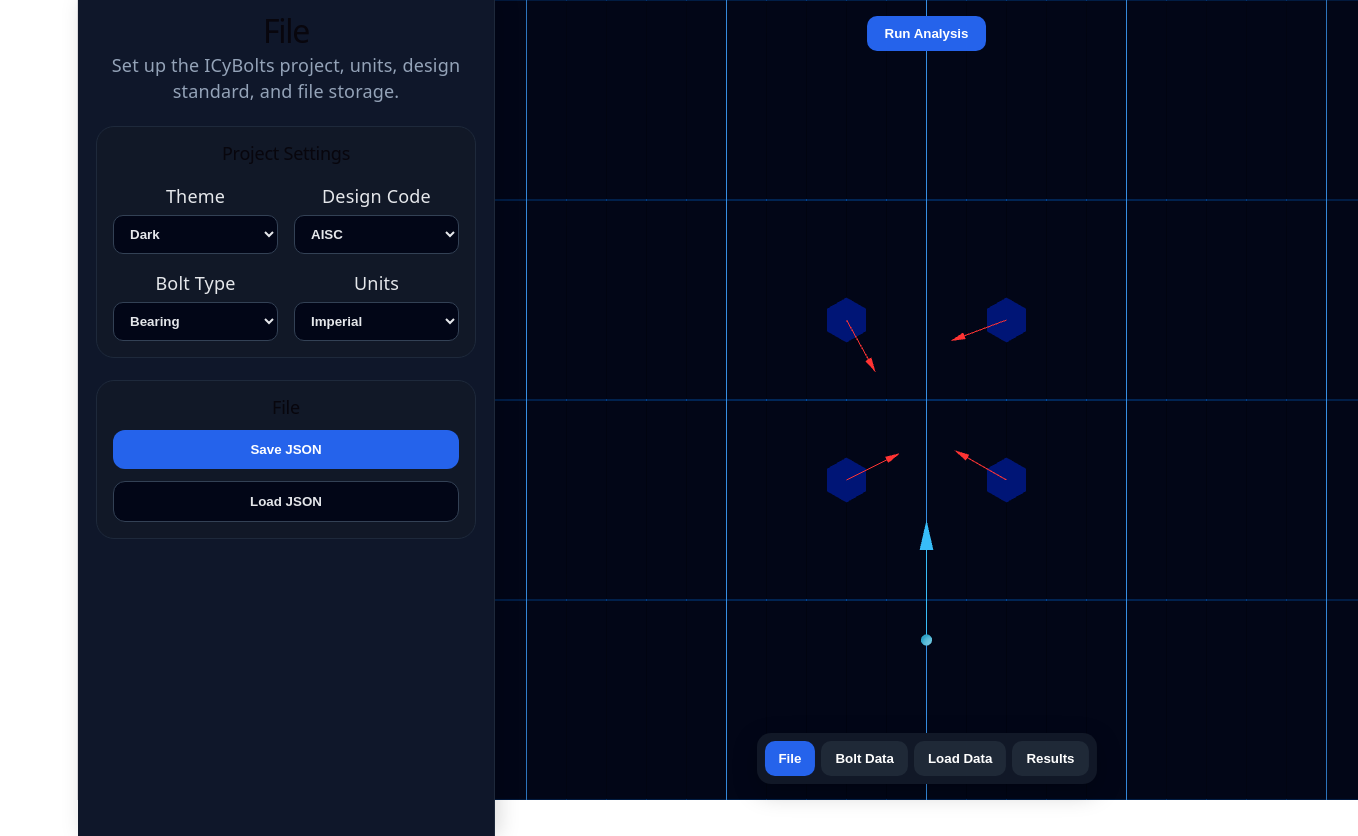
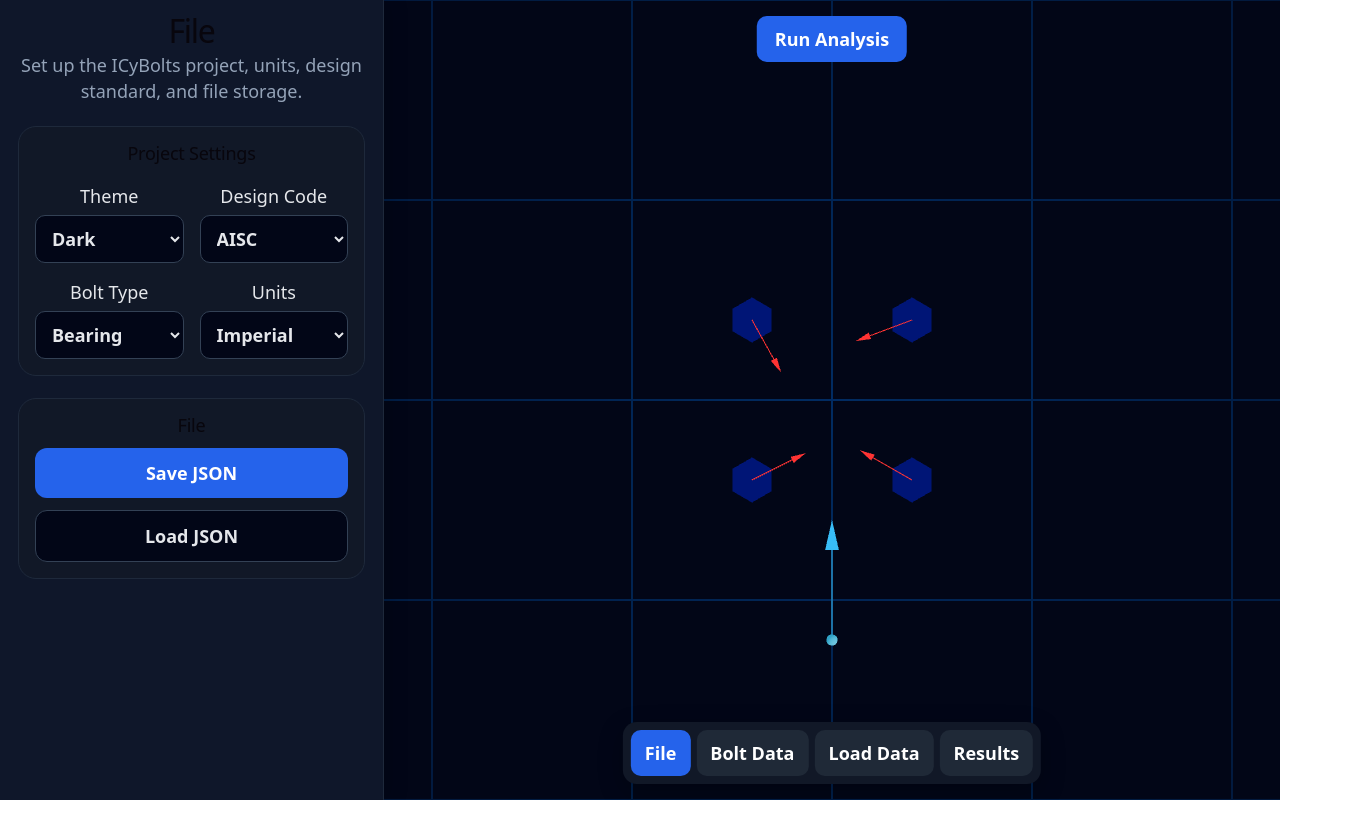
Before and after one commit to retug/ICyBolts, a React (Vite) app: page / in a window 1280 px wide. Shown: the whole page, 1358 px wide, since content can reach past the window. After the commit the page ends 800 px from the top, so only its background shows below. Built offline with nearby package versions, Linux system fonts and the light colour scheme.

Commit message:
adding formatting for the html page

```diff
--- a/src/App.tsx
+++ b/src/App.tsx
@@ -232,6 +232,7 @@ function App() {
     style={{
       width: "100vw",
       height: "100vh",
+      overflow: "hidden",
       display: "flex",
       background: isDark ? "#020617" : "#f8fafc",
       color: isDark ? "#e5e7eb" : "#111827",
@@ -239,10 +240,14 @@ function App() {
   >
     <aside
       style={{
-          width: 380,
+        flex: "0 0 30%",
+        width: "30%",
+        maxWidth: "30%",
         height: "100vh",
+        boxSizing: "border-box",
         padding: 18,
         overflowY: "auto",
+        overflowX: "hidden",
         background: isDark ? "#0f172a" : "#ffffff",
         borderRight: `1px solid ${isDark ? "#1e293b" : "#d1d5db"}`,
         boxShadow: "4px 0 20px rgba(0,0,0,0.15)",
@@ -252,7 +257,16 @@ function App() {
       {renderLeftPanel()}
     </aside>
 
-      <main style={{ flex: 1, position: "relative" }}>
+    <main
+      style={{
+        flex: "1 1 70%",
+        width: "70%",
+        height: "100vh",
+        minWidth: 0,
+        position: "relative",
+        overflow: "hidden",
+      }}
+    >
         {isCtrlSelecting && (activeTab === "bolts" || activeTab === "loads") && (
           <div
             style={{
--- a/src/index.css
+++ b/src/index.css
@@ -7,16 +7,11 @@
   --accent: #aa3bff;
   --accent-bg: rgba(170, 59, 255, 0.1);
   --accent-border: rgba(170, 59, 255, 0.5);
-  --social-bg: rgba(244, 243, 236, 0.5);
-  --shadow:
-    rgba(0, 0, 0, 0.1) 0 10px 15px -3px, rgba(0, 0, 0, 0.05) 0 4px 6px -2px;
-
-  --sans: system-ui, 'Segoe UI', Roboto, sans-serif;
-  --heading: system-ui, 'Segoe UI', Roboto, sans-serif;
+  --sans: system-ui, "Segoe UI", Roboto, sans-serif;
+  --heading: system-ui, "Segoe UI", Roboto, sans-serif;
   --mono: ui-monospace, Consolas, monospace;
 
   font: 18px/145% var(--sans);
-  letter-spacing: 0.18px;
   color-scheme: light dark;
   color: var(--text);
   background: var(--bg);
@@ -24,10 +19,6 @@
   text-rendering: optimizeLegibility;
   -webkit-font-smoothing: antialiased;
   -moz-osx-font-smoothing: grayscale;
-
-  @media (max-width: 1024px) {
-    font-size: 16px;
-  }
 }
 
 @media (prefers-color-scheme: dark) {
@@ -40,30 +31,24 @@
     --accent: #c084fc;
     --accent-bg: rgba(192, 132, 252, 0.15);
     --accent-border: rgba(192, 132, 252, 0.5);
-    --social-bg: rgba(47, 48, 58, 0.5);
-    --shadow:
-      rgba(0, 0, 0, 0.4) 0 10px 15px -3px, rgba(0, 0, 0, 0.25) 0 4px 6px -2px;
-  }
-
-  #social .button-icon {
-    filter: invert(1) brightness(2);
   }
 }
 
+html,
+body,
 #root {
-  width: 1126px;
-  max-width: 100%;
-  margin: 0 auto;
-  text-align: center;
-  border-inline: 1px solid var(--border);
-  min-height: 100svh;
-  display: flex;
-  flex-direction: column;
-  box-sizing: border-box;
+  width: 100%;
+  height: 100%;
+  margin: 0;
+  overflow: hidden;
 }
 
-body {
-  margin: 0;
+#root {
+  text-align: center;
+}
+
+* {
+  box-sizing: border-box;
 }
 
 h1,
@@ -74,23 +59,18 @@ h2 {
 }
 
 h1 {
-  font-size: 56px;
-  letter-spacing: -1.68px;
-  margin: 32px 0;
-  @media (max-width: 1024px) {
-    font-size: 36px;
-    margin: 20px 0;
-  }
+  font-size: 36px;
+  letter-spacing: -1px;
+  margin: 0;
 }
+
 h2 {
   font-size: 24px;
   line-height: 118%;
   letter-spacing: -0.24px;
   margin: 0 0 8px;
-  @media (max-width: 1024px) {
-    font-size: 20px;
-  }
 }
+
 p {
   margin: 0;
 }
@@ -110,6 +90,13 @@ code {
   background: var(--code-bg);
 }
 
+button,
+input,
+select,
+textarea {
+  font: inherit;
+}
+
 .selectBox {
   border: 1px solid #55aaff;
   background-color: rgba(75, 160, 255, 0.28);
```
Lines whose indentation alone changed are shown as unchanged.
